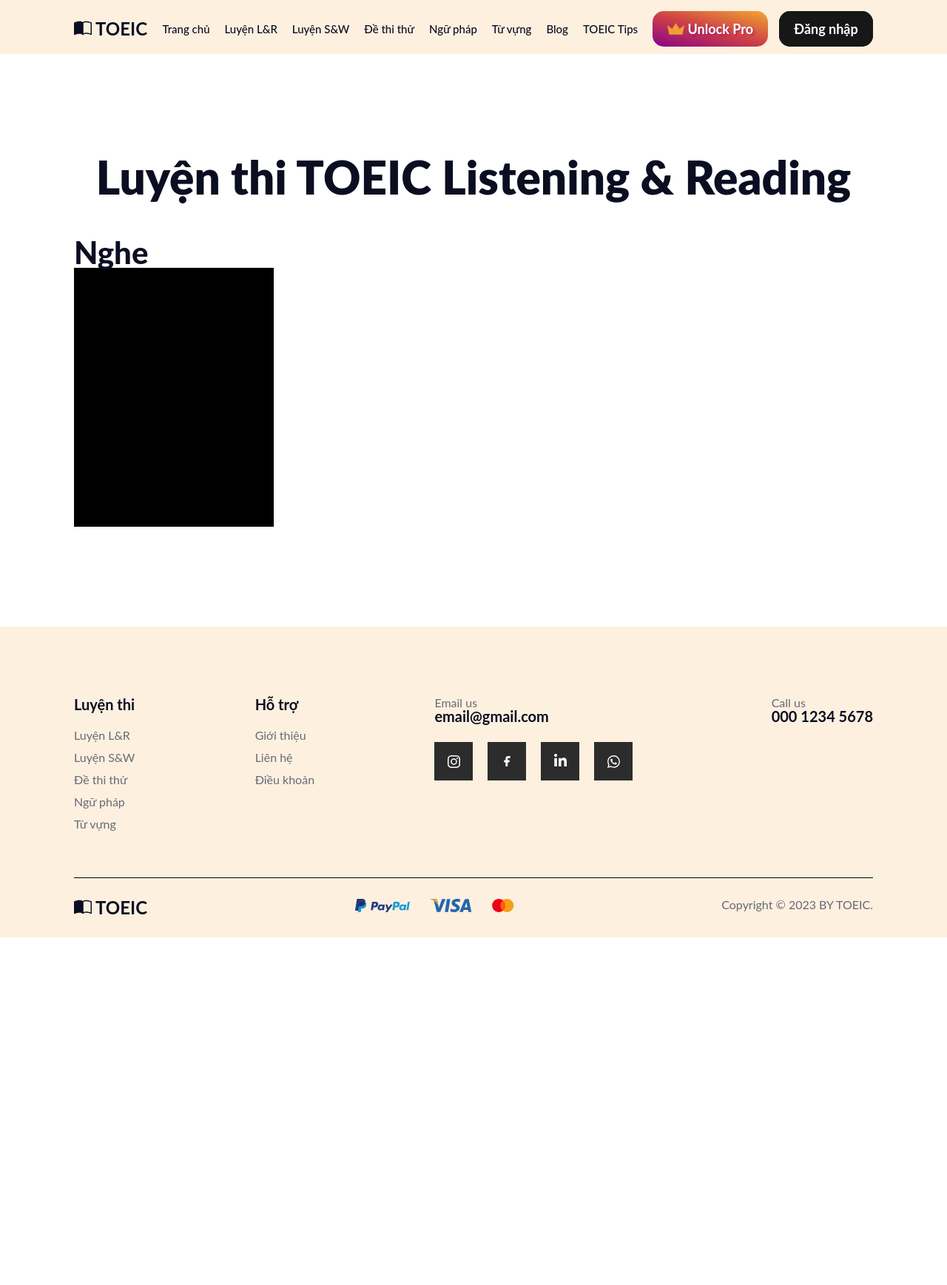
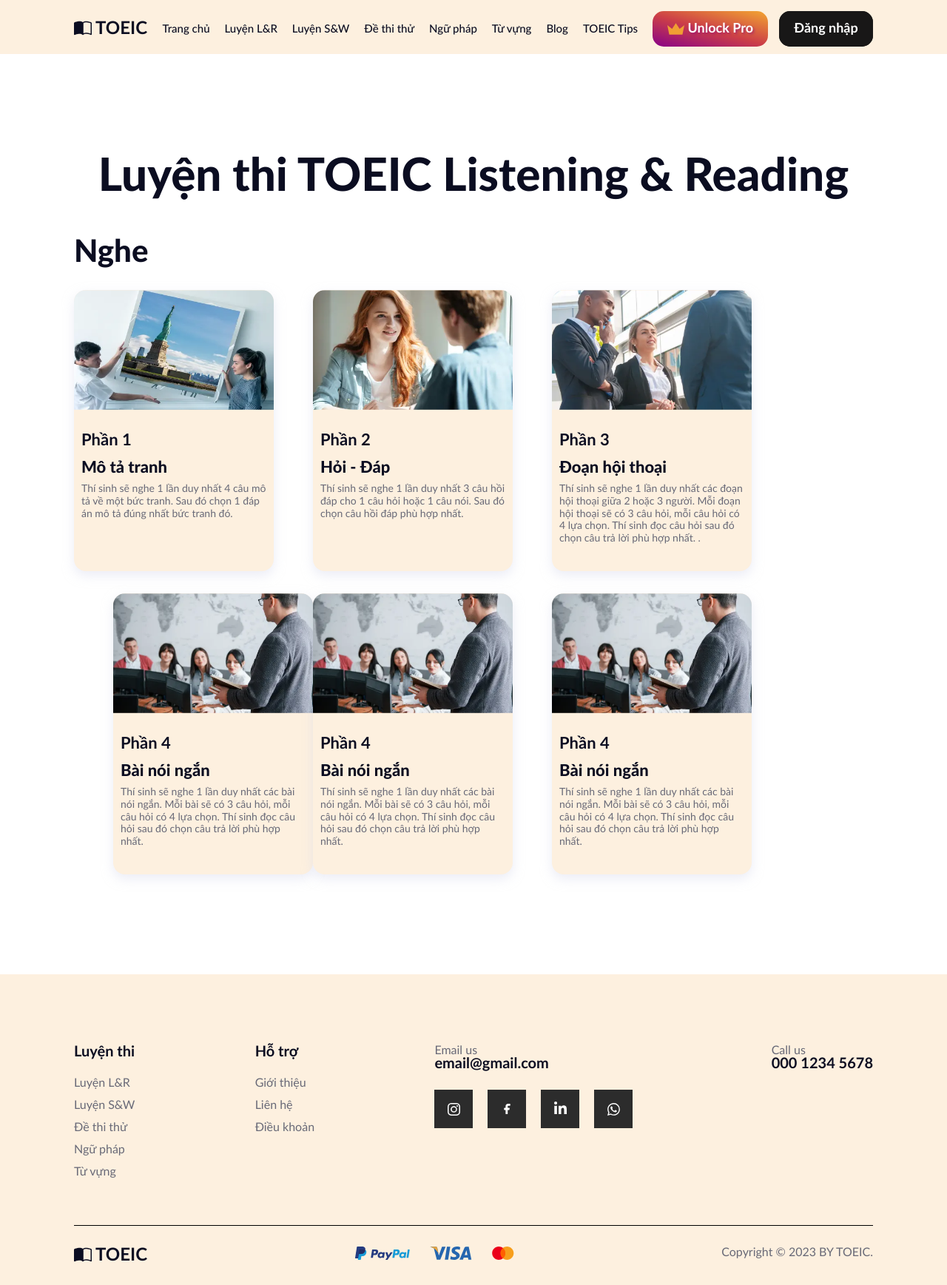
Before and after one commit to KhoaNguyenNe/TrungTamTiengAnh, a PHP site: page /Listen_Reading.html in a window 1280 px wide. Shown: the whole page at 74% size. Before the commit the page ends 1267 px from the top, so only its background shows below. Run offline with PHP 8.4, Linux system fonts and the light colour scheme; some libraries are stand-ins or nearby versions.

Commit message:
Làm phần test Listening

```diff
--- a/Listen_Reading.html
+++ b/Listen_Reading.html
@@ -18,11 +18,11 @@
             crossorigin="anonymous"
             referrerpolicy="no-referrer"
         />
-        <!-- Style CSS -->
-        <link rel="stylesheet" href="./assets/font/style.css" />
+        <!-- Font  -->
+        <link rel="stylesheet" href="./assets/font/stylesheet.css" />
         <!-- Reset CSS -->
         <link rel="stylesheet" href="./assets/css/reset.css" />
-        <!-- Font  -->
+        <!-- Style CSS -->
         <link rel="stylesheet" href="./assets/css/style.css" />
         <!-- L_R CSS -->
         <link rel="stylesheet" href="./assets/css/L_R.css" />
@@ -110,13 +110,30 @@
         <main class="main">
             <div class="LR">
                 <div class="content">
-                    <h1 class="title">Luyện thi TOEIC Listening & Reading</h1>
+                    <h1 class="title">
+                        Luyện thi TOEIC Listening&nbsp;&&nbsp;Reading
+                    </h1>
                     <div class="listening">
                         <h2 class="lis_title">Nghe</h2>
-                        <div class="infos">
-                            <div class="info">
-
-                            </div>
+                        <div class="courses" id="list">
+                            <a class="course" href="">
+                                <div class="subject-img">
+                                    <img
+                                        src="./assets/img/Listen1.webp"
+                                        alt="Mô tả tranh"
+                                        class="img"
+                                    />
+                                </div>
+                                <div class="doc">
+                                    <h3 class="part">Phần 1</h3>
+                                    <h2 class="title-img">Mô tả tranh</h2>
+                                    <p class="desc">
+                                        Thí sinh sẽ nghe 1 lần duy nhất 4 câu mô
+                                        tả về một bức tranh. Sau đó chọn 1 đáp
+                                        án mô tả đúng nhất bức tranh đó.
+                                    </p>
+                                </div>
+                            </a>
                         </div>
                     </div>
                 </div>
@@ -283,6 +300,6 @@
         </a>
 
         <!-- Nhúng Javascript -->
-        <script src="./assets/js/index.js"></script>
+        <script src="./assets/js/L_R.js"></script>
     </body>
 </html>
--- a/assets/css/L_R.css
+++ b/assets/css/L_R.css
@@ -16,12 +16,73 @@
 
 .LR .listening .lis_title {
     color: var(--color);
-    font-size: 42px;
+    font-size: 4.2rem;
     font-weight: 800;
 }
 
-.LR .infos .info {
+.LR .courses {
+    display: flex;
+    flex-wrap: wrap;
+}
+
+.LR .courses .course {
+    margin-top: 30px;
     width: 270px;
-    height: 350px;
-    background-color: #000;
+    height: 380px;
+    border-radius: 16px;
+    box-shadow: 0 6px 15px rgba(218, 220, 237, 0.5);
+    background-color: #fdf0df;
 }
+
+.LR .courses .course:not(.course:nth-child(4n + 1)) {
+    margin-left: 53px;
+}
+
+.LR .course:hover .img {
+    transform: scale(1.2);
+}
+
+.LR .subject-img {
+    width: 100%;
+    overflow: hidden;
+    position: relative;
+    padding: 30%;
+    border-radius: 16px 16px 0px 0px;
+}
+
+.LR .img {
+    position: absolute;
+    inset: 0px;
+    min-width: 100%;
+    max-width: 100%;
+    min-height: 100%;
+    max-height: 100%;
+    object-fit: cover;
+    transition: 0.5s;
+}
+
+.LR .doc {
+    padding: 10px;
+}
+
+.LR .part {
+    margin-top: 20px;
+    color: var(--color);
+    font-size: 2.2rem;
+    font-weight: 700;
+}
+
+.LR .title-img {
+    margin-top: 15px;
+    color: var(--color);
+    font-size: 2.2rem;
+    font-weight: 800;
+}
+
+.LR .desc {
+    margin-top: 10px;
+    color: #686977;
+    font-size: 1.4rem;
+    font-weight: 400;
+    line-height: 120%;
+}
--- a/assets/css/style.css
+++ b/assets/css/style.css
@@ -511,6 +511,7 @@
     background-color: #fdf0df;
     border-radius: 12px;
     scroll-snap-align: start;
+    box-shadow: 0 6px 15px rgba(218, 220, 237, 0.5);
 }
 
 .comments #list .comment:not(:first-child) {
--- /dev/null
+++ b/assets/js/L_R.js
@@ -0,0 +1,68 @@
+const khoaHoc = [
+    {
+        img: "Listen1.webp",
+        part: "Phần 1",
+        title_img: "Mô tả tranh",
+        desc: "Thí sinh sẽ nghe 1 lần duy nhất 4 câu mô tả về một bức tranh. Sau đó chọn 1 đáp án mô tả đúng nhất bức tranh đó.",
+    },
+    {
+        img: "Listen2.webp",
+        part: "Phần 2",
+        title_img: "Hỏi - Đáp",
+        desc: "Thí sinh sẽ nghe 1 lần duy nhất 3 câu hồi đáp cho 1 câu hỏi hoặc 1 câu nói. Sau đó chọn câu hồi đáp phù hợp nhất.",
+    },
+    {
+        img: "Listen3.webp",
+        part: "Phần 3",
+        title_img: "Đoạn hội thoại",
+        desc: "Thí sinh sẽ nghe 1 lần duy nhất các đoạn hội thoại giữa 2 hoặc 3 người. Mỗi đoạn hội thoại sẽ có 3 câu hỏi, mỗi câu hỏi có 4 lựa chọn. Thí sinh đọc câu hỏi sau đó chọn câu trả lời phù hợp nhất. .",
+    },
+    {
+        img: "Listen4.webp",
+        part: "Phần 4",
+        title_img: "Bài nói ngắn",
+        desc: "Thí sinh sẽ nghe 1 lần duy nhất các bài nói ngắn. Mỗi bài sẽ có 3 câu hỏi, mỗi câu hỏi có 4 lựa chọn. Thí sinh đọc câu hỏi sau đó chọn câu trả lời phù hợp nhất.",
+    },
+    {
+        img: "Listen4.webp",
+        part: "Phần 4",
+        title_img: "Bài nói ngắn",
+        desc: "Thí sinh sẽ nghe 1 lần duy nhất các bài nói ngắn. Mỗi bài sẽ có 3 câu hỏi, mỗi câu hỏi có 4 lựa chọn. Thí sinh đọc câu hỏi sau đó chọn câu trả lời phù hợp nhất.",
+    },
+    {
+        img: "Listen4.webp",
+        part: "Phần 4",
+        title_img: "Bài nói ngắn",
+        desc: "Thí sinh sẽ nghe 1 lần duy nhất các bài nói ngắn. Mỗi bài sẽ có 3 câu hỏi, mỗi câu hỏi có 4 lựa chọn. Thí sinh đọc câu hỏi sau đó chọn câu trả lời phù hợp nhất.",
+    },
+];
+
+function taoKhoaHoc(khoaHoc) {
+    return `
+    <a class="course" href="">
+        <div class="subject-img">
+            <img
+                src="./assets/img/${khoaHoc.img}"
+                alt="${khoaHoc.title_img}"
+                class="img"
+            />
+        </div>
+        <div class="doc">
+            <h3 class="part">${khoaHoc.part}</h3>
+            <h2 class="title-img">${khoaHoc.title_img}</h2>
+            <p class="desc">
+                ${khoaHoc.desc}
+            </p>
+        </div>
+    </a>
+  `;
+}
+
+// Thêm các đánh giá vào trong courses
+function themKhoaHoc(nhieukhoaHoc) {
+    const formList = document.getElementById("list");
+    formList.innerHTML = nhieukhoaHoc.map(taoKhoaHoc).join("");
+}
+
+// Thêm các đánh giá vào html
+themKhoaHoc(khoaHoc);
--- a/assets/js/index.js
+++ b/assets/js/index.js
@@ -52,7 +52,7 @@
 ];
 
 // Hàm để tạo HTML cho mỗi đánh giá
-function createCommentHTML(comment) {
+function taoNhanXet(comment) {
     return `
     <div class="comment">
     <div class="cmts">
@@ -92,13 +92,13 @@
 }
 
 // Thêm các đánh giá vào trong list
-function addCommentsToFormList(comments) {
+function themNhanXet(comments) {
     const formList = document.getElementById("list");
-    formList.innerHTML = comments.map(createCommentHTML).join("");
+    formList.innerHTML = comments.map(taoNhanXet).join("");
 }
 
-// Gọi hàm addCommentsToFormList để thêm các đánh giá vào form-List
-addCommentsToFormList(comments);
+// Thêm các đánh giá vào form-List
+themNhanXet(comments);
 
 // Nút di chuyển
 document.getElementById("next").onclick = function () {
--- a/index.html
+++ b/index.html
@@ -797,5 +797,11 @@
 
         <!-- Nhúng Javascript -->
         <script src="./assets/js/index.js"></script>
+        <!-- Nhúng Jquery -->
+        <script
+            src="https://code.jquery.com/jquery-3.7.0.min.js"
+            integrity="sha256-2Pmvv0kuTBOenSvLm6bvfBSSHrUJ+3A7x6P5Ebd07/g="
+            crossorigin="anonymous"
+        ></script>
     </body>
 </html>
```
Also changed, not shown: assets/img/Listen1.jpg (added), assets/img/Listen1.webp (added), assets/img/Listen2.webp (added), assets/img/Listen3.webp (added), assets/img/Listen4.webp (added).
